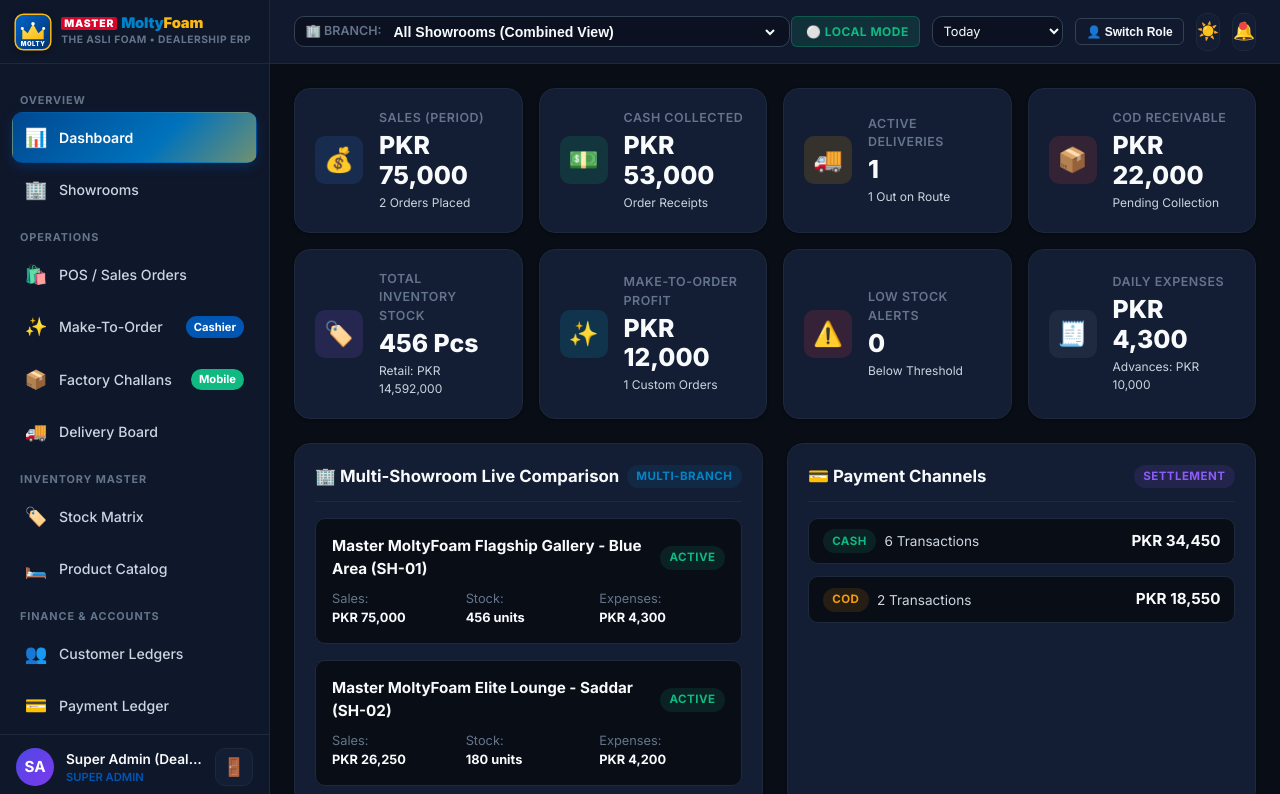
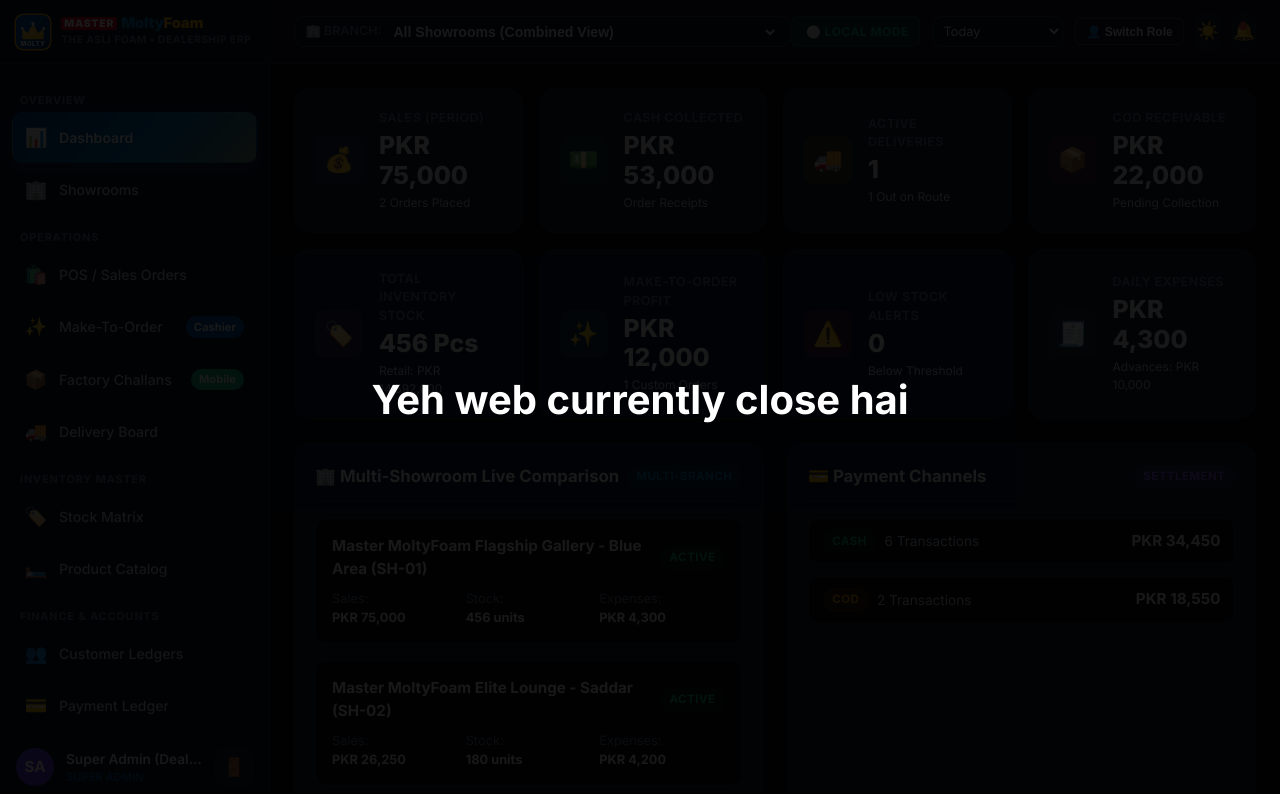
Before and after one commit to Haseeb-ML/moltayfoam-erp, a website: page public/index.html in a window 1280 px wide. Shown: the top 794 px of the page. Drawn offline with Linux system fonts and the light colour scheme; no server answers.

Commit message:
Change maintenance alert to full page overlay

```diff
--- a/public/index.html
+++ b/public/index.html
@@ -377,9 +377,25 @@
       Auth.login(u, p);
     }
 
-    // Maintenance Alert and Auto Reload
+    // Maintenance Alert and Auto Reload Overlay
     window.addEventListener('load', () => {
-      alert("Yeh web currently close hai");
+      const overlay = document.createElement('div');
+      overlay.style.position = 'fixed';
+      overlay.style.top = '0';
+      overlay.style.left = '0';
+      overlay.style.width = '100vw';
+      overlay.style.height = '100vh';
+      overlay.style.backgroundColor = 'rgba(0, 0, 0, 0.9)';
+      overlay.style.color = 'white';
+      overlay.style.display = 'flex';
+      overlay.style.alignItems = 'center';
+      overlay.style.justifyContent = 'center';
+      overlay.style.fontSize = '2.5rem';
+      overlay.style.fontWeight = 'bold';
+      overlay.style.zIndex = '999999';
+      overlay.innerHTML = 'Yeh web currently close hai';
+      document.body.appendChild(overlay);
+
       setTimeout(() => {
         window.location.reload();
       }, 10000);
```
